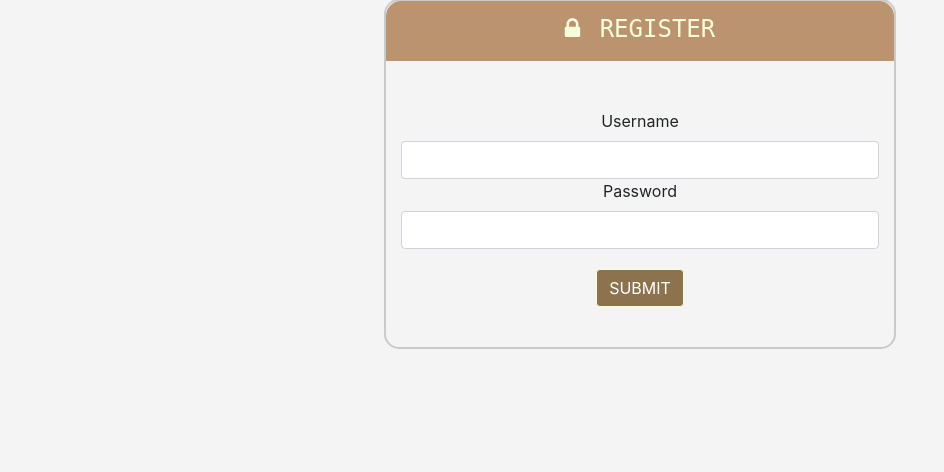
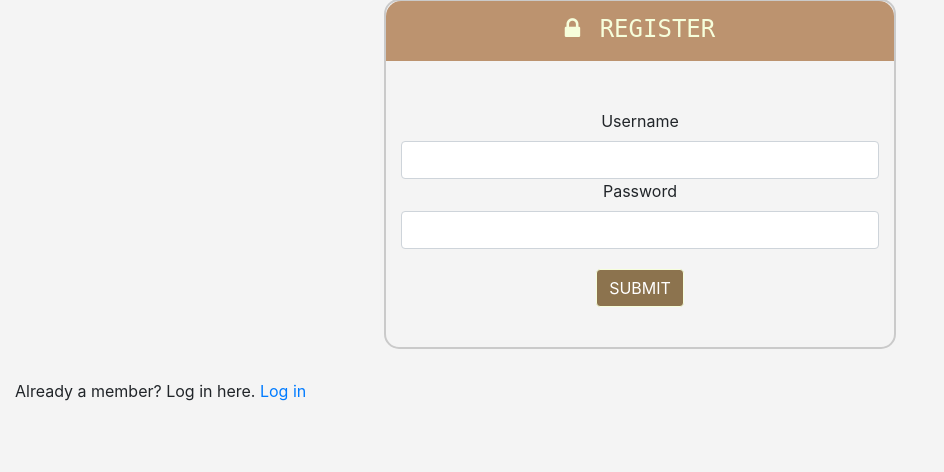
Before and after one commit to andreeaiosip/click-a-book, a Flask app: template templates/register.html in a window 1280 px wide. Shown: the part 114-586 px from the top of the page, without its empty margins (0-944 px from the left). Run offline with Flask 2, Linux system fonts and the light colour scheme; the template is opened without the code that fills it, so the values that code supplies are empty; some libraries are stand-ins or nearby versions.

Commit message:
Link to login page added to form

```diff
--- a/templates/register.html
+++ b/templates/register.html
@@ -29,4 +29,11 @@
       </div>
    </form>
 </div>
+<div class="row">
+    <div class="col s12">
+        <p class="center-align">Already a member? Log in here.
+            <a href="{{ url_for('login') }}" class="light-blue-text text-darken-4">Log in</a>
+        </p>
+    </div>
+</div>
 {% endblock %}
```
